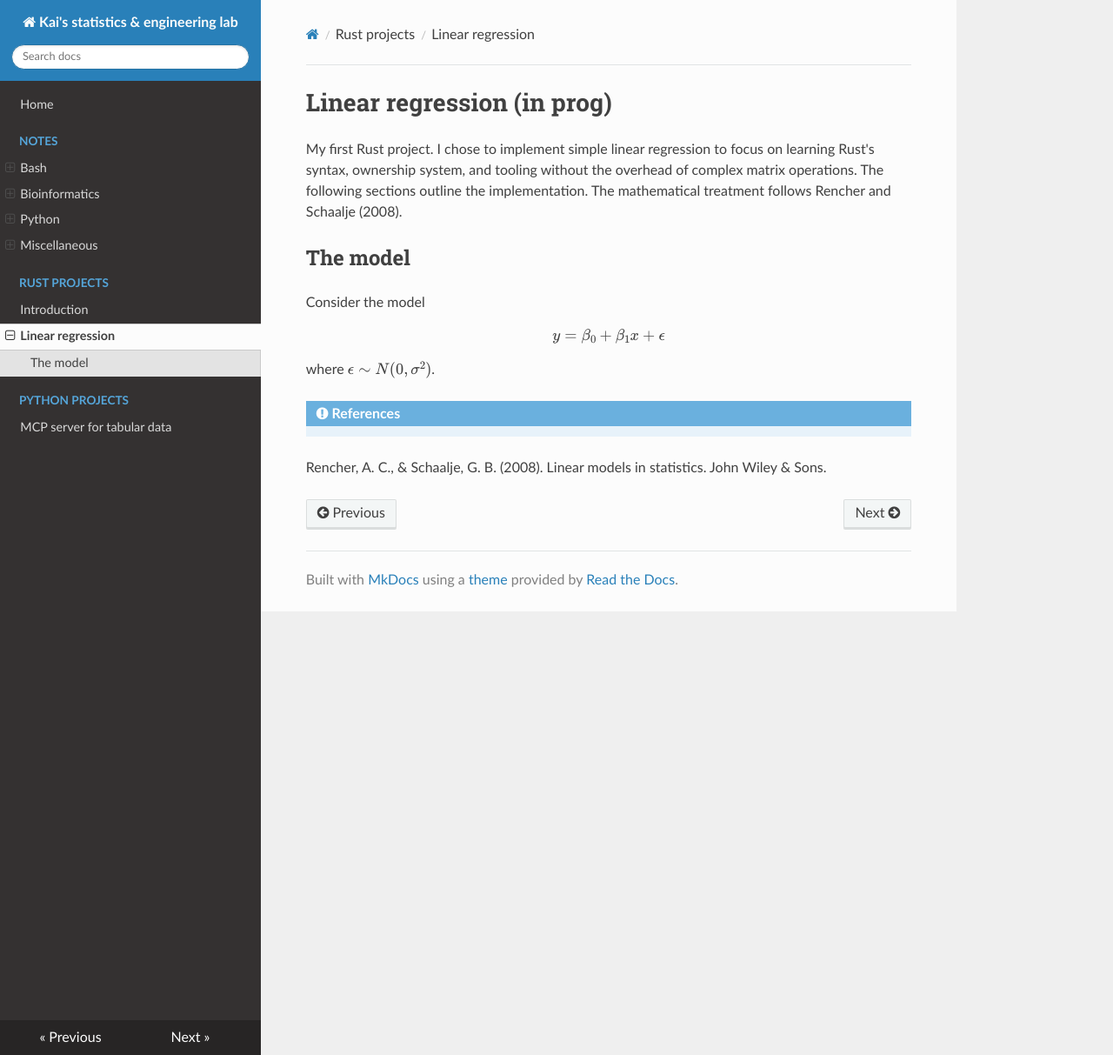
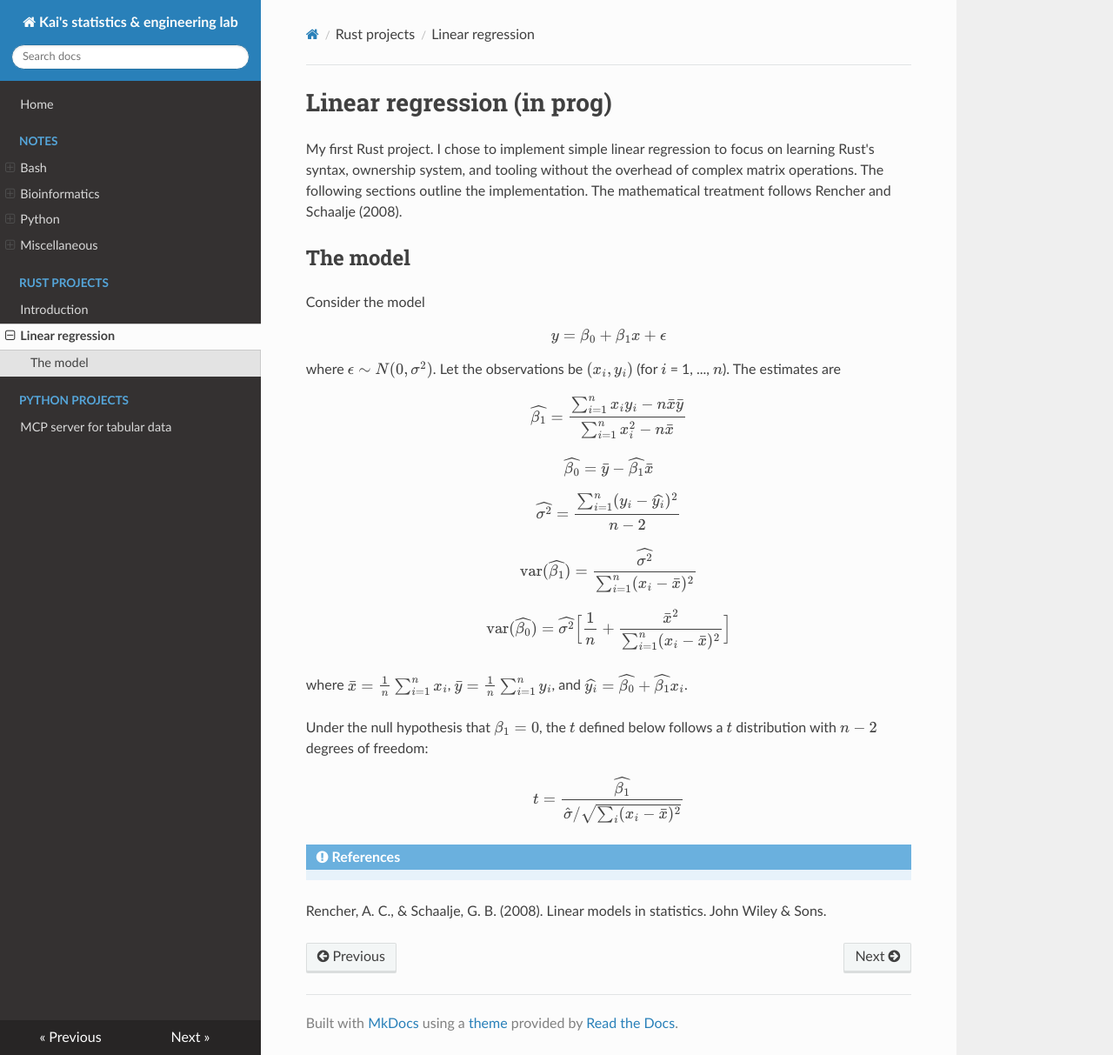
Before and after one commit to drkaizeng/statistics_and_engineering_lab, an MkDocs documentation site: the page built from docs/rust_projects/linear_regression.md, in a window 1280 px wide and 1213 px high. Shown: the whole window at 87% size. Built offline with MkDocs 1.6.1, drawn with Linux system fonts in a browser that asks for light colours; nearby versions of some CDN libraries.

Commit message:
Expand mathematical model section in linear_regression.md with detailed estimates and variance formulas

```diff
--- a/docs/rust_projects/linear_regression.md
+++ b/docs/rust_projects/linear_regression.md
@@ -6,7 +6,31 @@ Consider the model
 $$
 y = \beta_0 + \beta_1 x + \epsilon
 $$
-where $\epsilon \sim N(0, \sigma^2)$.
+where $\epsilon \sim N(0, \sigma^2)$. Let the observations be $(x_i, y_i)$ (for $i$ = 1, ..., $n$). The estimates are
+$$
+\widehat{\beta_1} = \frac{\sum_{i=1}^n x_i y_i - n \bar{x} \bar{y}}{\sum_{i=1}^n x_i^2 - n\bar{x}}
+$$
+$$
+\widehat{\beta_0} = \bar{y} - \widehat{\beta_1} \bar{x}
+$$
+$$
+\widehat{\sigma^2} = \frac{\sum_{i=1}^n (y_i - \widehat{y_i})^2}{n - 2}
+$$
+$$
+\text{var}(\widehat{\beta_1}) = \frac{\widehat{\sigma^2}}{\sum_{i=1}^n (x_i - \bar{x})^2}
+$$
+$$
+\text{var}(\widehat{\beta_0}) = \widehat{\sigma^2} \Big[ \frac{1}{n} + \frac{\bar{x}^2}{\sum_{i=1}^n (x_i - \bar{x})^2} \Big]
+$$
+
+where $\bar{x} = \frac{1}{n} \sum_{i=1}^n x_i$, $\bar{y} = \frac{1}{n} \sum_{i=1}^n y_i$, and $\widehat{y_i} = \widehat{\beta_0} + \widehat{\beta_1} x_i$.
+
+Under the null hypothesis that $\beta_1 = 0$, the $t$ defined below follows a $t$ distribution with $n - 2$ degrees of freedom:
+$$
+t = \frac{ \widehat{\beta_1} }{\hat{\sigma} / \sqrt{\sum_i (x_i - \bar{x})^2}}
+$$
+
+
 
 
 
```
